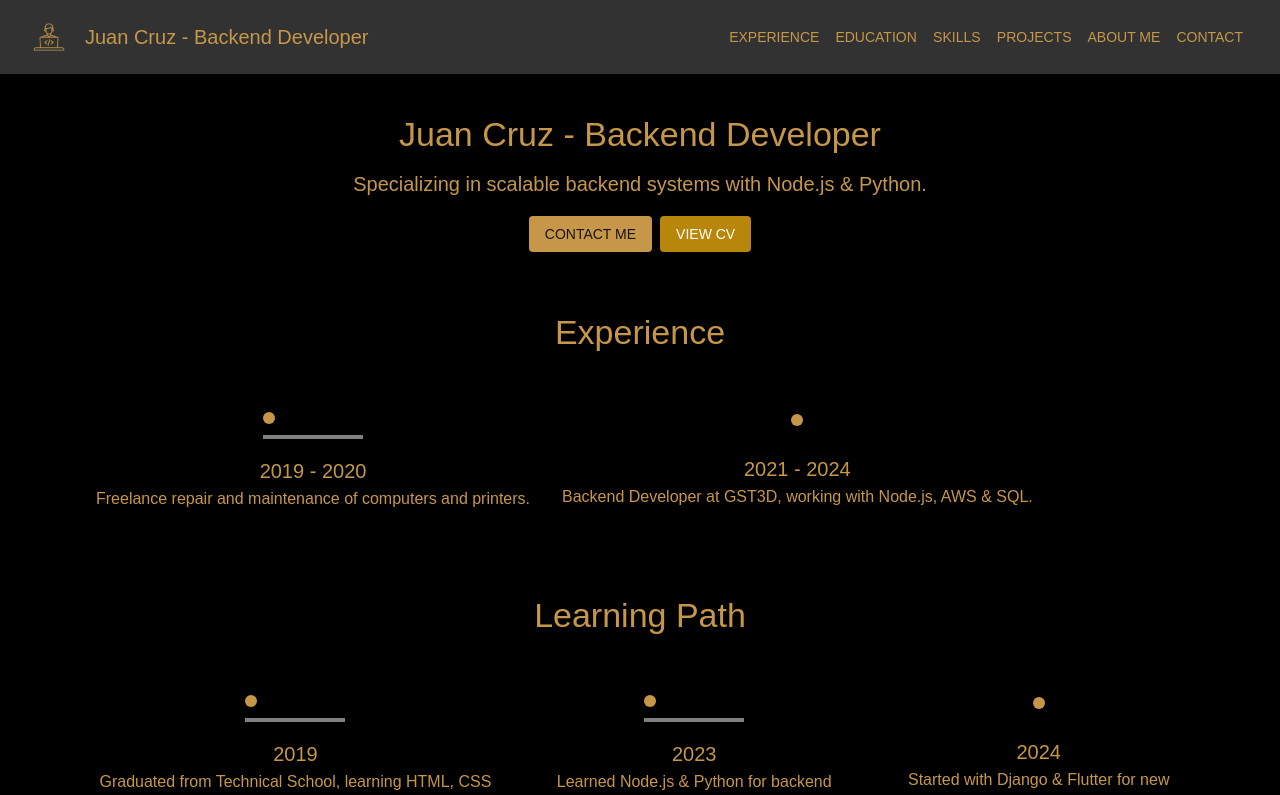
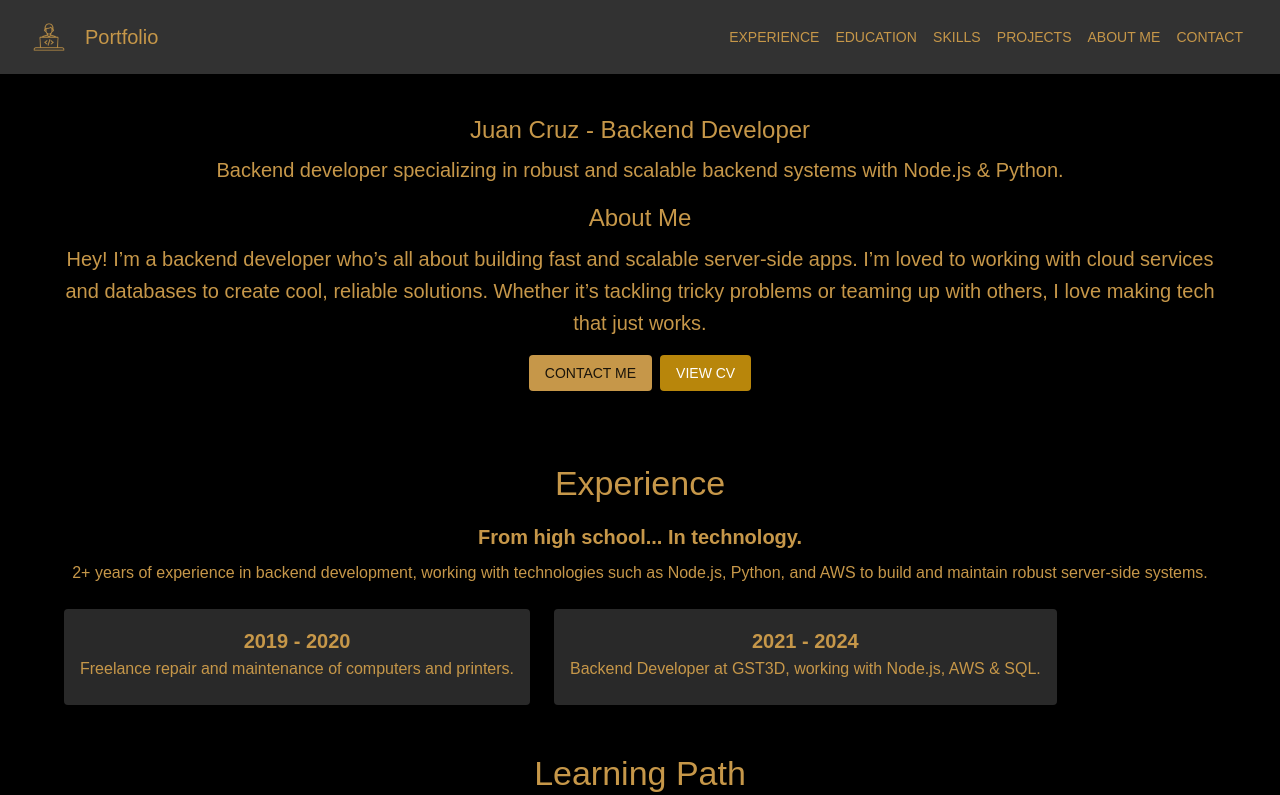
Before and after one commit to juancruz41/portfoliov1, a React (Create React App) app: page / in a window 1280 px wide. Shown: the top 795 px of the page. Built offline with nearby package versions, Linux system fonts and the light colour scheme.

Commit message:
varios
varios

```diff
--- a/src/App.js
+++ b/src/App.js
@@ -1,22 +1,21 @@
 import React from "react";
-import { ThemeProvider, createTheme, CssBaseline } from "@mui/material";
+import { ThemeProvider, createTheme, CssBaseline, Typography, Container, Card, CardContent, Box } from "@mui/material";
 import Header from "./components/Header";
 import HeroSection from "./components/HeroSection";
-import TimelineSection from "./components/TimelineSection";
 import Skills from "./components/Skills";
 import Projects from "./components/Projects";
 import Footer from "./components/Footer";
 
-// 🎨 Definiendo el tema oscuro con MUI
+// 🎨 Tema oscuro con MUI
 const darkTheme = createTheme({
   palette: {
     mode: "dark",
     background: {
-      default: "#000000", // Fondo negro
+      default: "#000000",
       paper: "#121212",
     },
     text: {
-      primary: "#C69749", // Texto dorado
+      primary: "#C69749",
       secondary: "#B8860B",
     },
     primary: {
@@ -31,10 +30,62 @@ const darkTheme = createTheme({
   },
 });
 
+// 📌 Componente de la Timeline HORIZONTAL
+const TimelineSection = ({ title, items }) => (
+  <Container sx={{ mt: 4, textAlign: "center" }}>
+    <Typography variant="h4" sx={{ mb: 2 }}>
+      {title}
+    </Typography>
+
+    {title === "Experience" && (
+      <>
+        <Typography variant="h6" sx={{ fontWeight: "bold", mb: 1 }}>
+          From high school... In technology.
+        </Typography>
+        <Typography variant="body1" sx={{ mb: 3 }}>
+          2+ years of experience in backend development, working with technologies such as Node.js, Python, and AWS to build and maintain robust server-side systems.
+        </Typography>
+      </>
+    )}
+
+    {/* 📌 Contenedor de la línea de tiempo con scroll horizontal */}
+    <Box
+      sx={{
+        display: "flex",
+        overflowX: "auto", // Habilita scroll horizontal si los elementos no caben
+        gap: 3,
+        paddingBottom: 2,
+        "&::-webkit-scrollbar": { height: 8 }, // Estiliza el scrollbar
+        "&::-webkit-scrollbar-thumb": { background: "#C69749", borderRadius: 4 },
+      }}
+    >
+      {items.map((item, index) => (
+        <Card
+          key={index}
+          sx={{
+            minWidth: 250, // Asegura que las tarjetas sean suficientemente anchas
+            flexShrink: 0, // Evita que se achiquen
+            backgroundColor: "#1e1e1e",
+            color: "#C69749",
+          }}
+        >
+          <CardContent>
+            <Typography variant="h6" sx={{ fontWeight: "bold" }}>
+              {item.year}
+            </Typography>
+            <Typography variant="body1">{item.description}</Typography>
+          </CardContent>
+        </Card>
+      ))}
+    </Box>
+  </Container>
+);
+
+// 📌 Componente principal
 function App() {
   return (
     <ThemeProvider theme={darkTheme}>
-      <CssBaseline /> {/* Aplica fondo negro y resetea estilos */}
+      <CssBaseline />
       <Header />
       <HeroSection />
       <TimelineSection
--- a/src/components/Header.js
+++ b/src/components/Header.js
@@ -11,7 +11,7 @@ function Header() {
 
         {/* 📌 Título */}
         <Typography variant="h6" sx={{ flexGrow: 1, color: "#C69749" }}>
-          Juan Cruz - Backend Developer
+          Portfolio
         </Typography>
 
         {/* 📌 Menú */}
--- a/src/components/HeroSection.js
+++ b/src/components/HeroSection.js
@@ -13,12 +13,19 @@ function HeroSection() {
   const onCaptchaChange = (value) => setCaptchaValue(value);
 
   return (
+
     <Container sx={{ textAlign: "center", padding: "40px 0" }}>
-      <Typography variant="h4" gutterBottom>
+      <Typography variant="h5" gutterBottom>
         Juan Cruz - Backend Developer
       </Typography>
       <Typography variant="h6" sx={{ marginBottom: 2 }}>
-        Specializing in scalable backend systems with Node.js & Python.
+        Backend developer specializing in robust and scalable backend systems with Node.js & Python.
+      </Typography>
+      <Typography variant="h5" gutterBottom>
+        About Me
+      </Typography>
+      <Typography variant="h6" sx={{ marginBottom: 2 }}>
+        Hey! I’m a backend developer who’s all about building fast and scalable server-side apps. I’m loved to working with cloud services and databases to create cool, reliable solutions. Whether it’s tackling tricky problems or teaming up with others, I love making tech that just works.
       </Typography>
 
       <Button variant="contained" color="primary" onClick={handleOpen} sx={{ marginRight: 1 }}>
```
